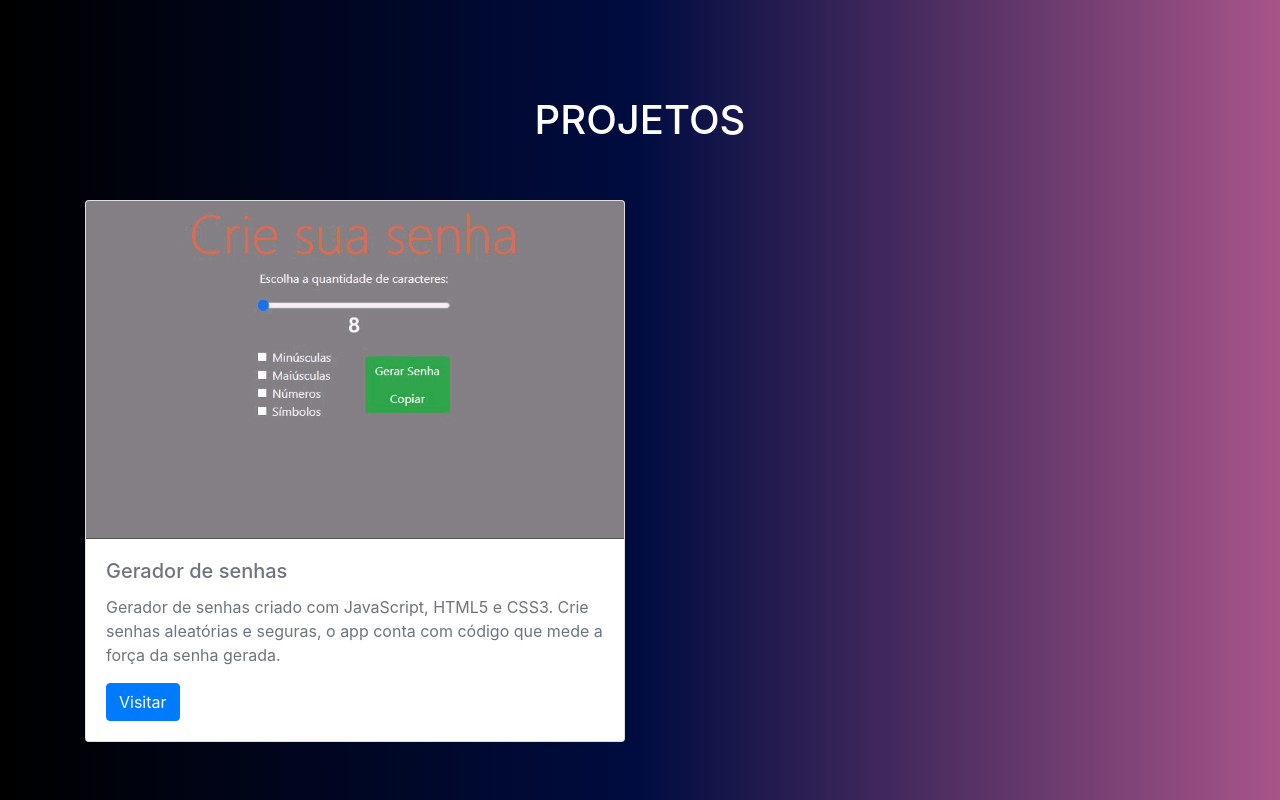
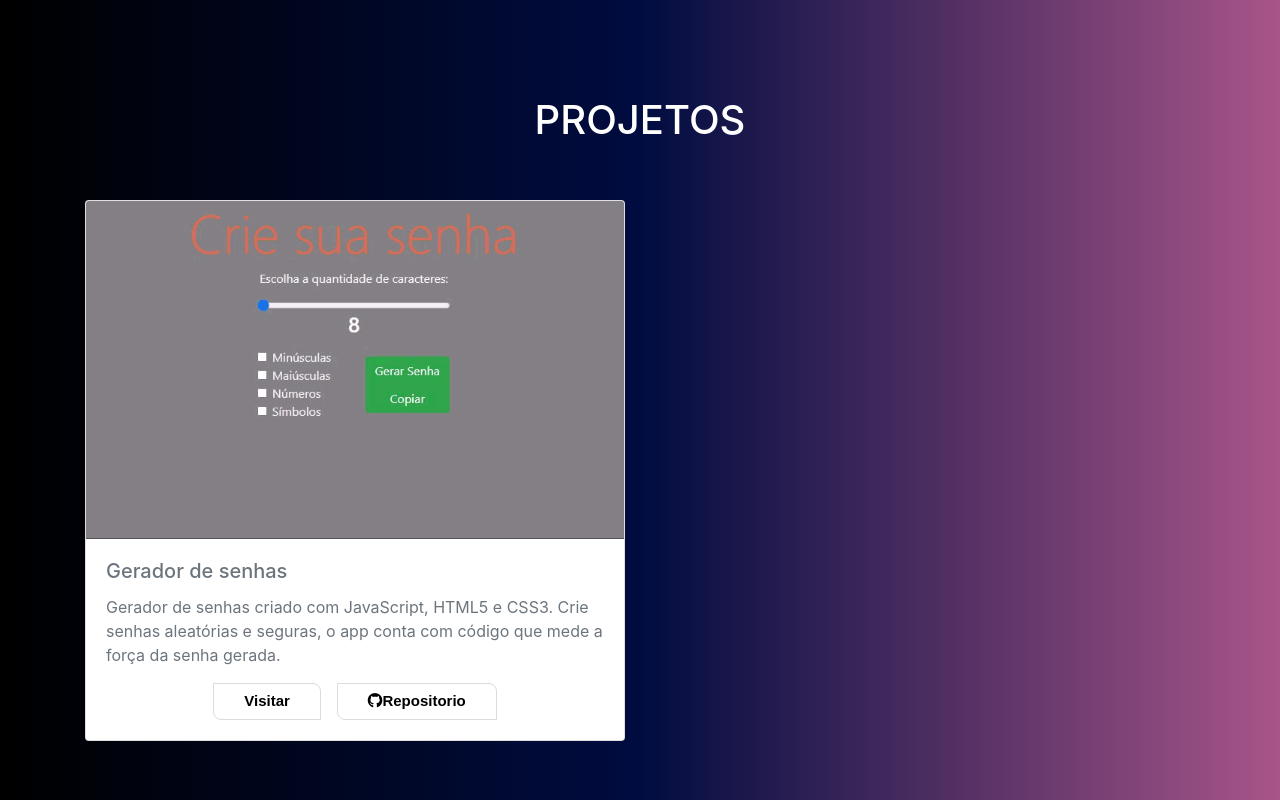
Before and after one commit to wivsonmachado/wivsonmachado.github.io, a plain HTML site: page index.html in a window 1280 px wide. Shown: the part 833-1633 px from the top of the page. Drawn offline with Linux system fonts and the light colour scheme.

Commit message:
alteração dos botões do card-projetos

```diff
--- a/index.html
+++ b/index.html
@@ -64,7 +64,11 @@
                     <div class="card-body">
                       <h5 class="card-title">Gerador de senhas</h5>
                       <p class="card-text">Gerador de senhas criado com JavaScript, HTML5 e CSS3. Crie senhas aleatórias e seguras, o app conta com código que mede a força da senha gerada.</p>
-                      <a href="https://wivsonmachado.github.io" class="btn btn-primary">Visitar</a>
+                        <div class="d-flex justify-content-center">
+                            <a href="projetos/geradorSenha.html" class="btn-wi-card mr-3">Visitar</a>
+                      <a class="btn-wi-card" href="https://github.com/wivsonmachado/passwordGenerator"><i class="fab fa-github fa-1x"></i>Repositorio</a>
+                        </div>
+
                     </div>
                   </div>
             </div>
--- a/style.css
+++ b/style.css
@@ -80,3 +80,29 @@ a#link-contato:hover{
 	position:relative;
 	top:1px;
 }
+
+.btn-wi-card {
+	box-shadow:inset 0px 1px 0px 0px #ffffff00;
+	background:linear-gradient(to bottom, #ffffff00 5%, #f6f6f600 100%);
+	background-color:#ffffff00;
+	border-radius: 0px 8px;
+	border:1px solid #dcdcdc;
+	display:inline-block;
+	cursor:pointer;
+	color:#000000;
+	font-family:Arial;
+	font-size:15px;
+	font-weight:bold;
+	padding:6px 30px;
+	text-decoration:none;
+	text-shadow:0px 1px 0px #ffffff00;
+}
+.btn-wi-card:hover {
+    color:rgba(168,85,137,1)
+	/*background:linear-gradient(to bottom, #f6f6f6 5%, #ffffff 100%);
+	background-color:#f6f6f6;*/
+}
+.btn-wi-card:active {
+	position:relative;
+	top:1px;
+}
```
